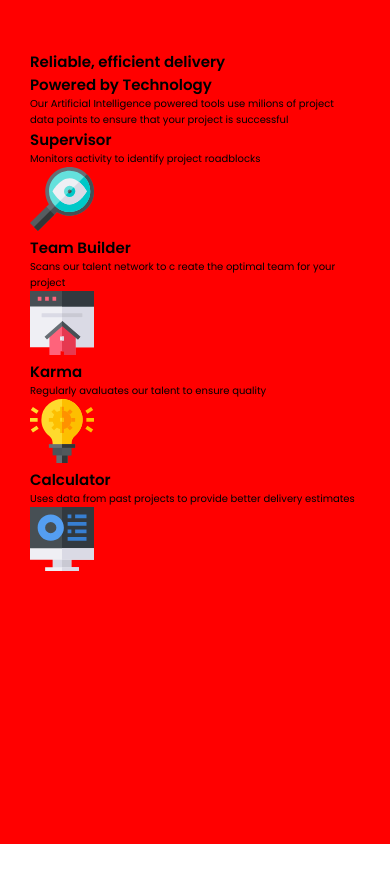
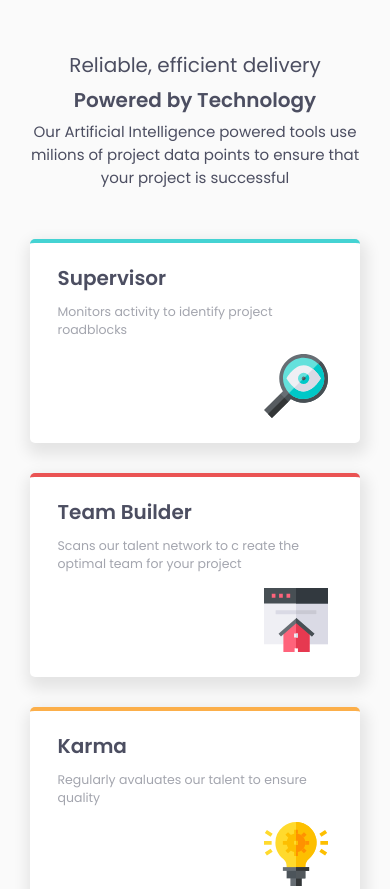
Before and after one commit to ImTomiiq/Four-card-feature-section, a plain HTML site: page index.html in a window 390 px wide. Shown: the top 889 px of the page. Before the commit the page ends 844 px from the top, so only its background shows below. Drawn offline with Linux system fonts and the light colour scheme.

Commit message:
Finished mobile design

```diff
--- a/index.html
+++ b/index.html
@@ -10,19 +10,18 @@
   </head>
   <body>
     <main class="container">
-      <section class="text">
+      <div class="text">
         <div class="text__container">
-          <h1 class="card__header">Reliable, efficient delivery</h1>
-          <h2 class="card__subheader">Powered by Technology</h2>
-          <p class="card__content">
+          <h2 class="text__subheader">Reliable, efficient delivery</h2>
+          <h1 class="text__header">Powered by Technology</h1>
+          <p class="text__content">
             Our Artificial Intelligence powered tools use milions of project
             data points to ensure that your project is successful
           </p>
         </div>
-      </section>
+      </div>
 
-      <section class="card">
-        <div class="card__supervisor">
+      <div class="card">
         <h1 class="card__header">Supervisor</h1>
         <p class="card__content">
           Monitors activity to identify project roadblocks
@@ -34,11 +33,10 @@
         />
       </div>
 
-        <div class="card__team-builder">
+      <div class="card card__team-builder">
         <h1 class="card__header">Team Builder</h1>
         <p class="card__content">
-            Scans our talent network to c reate the optimal team for your
-            project
+          Scans our talent network to c reate the optimal team for your project
         </p>
         <img
           class="card__img"
@@ -46,14 +44,14 @@
           alt="Supervisor Icon"
         />
       </div>
-        <div class="card__team-builder">
+      <div class="card card__team-builder">
         <h1 class="card__header">Karma</h1>
         <p class="card__content">
           Regularly avaluates our talent to ensure quality
         </p>
         <img class="card__img" src="icon-karma.svg" alt="Supervisor Icon" />
       </div>
-        <div class="card__team-builder">
+      <div class="card card__team-builder">
         <h1 class="card__header">Calculator</h1>
         <p class="card__content">
           Uses data from past projects to provide better delivery estimates
@@ -64,7 +62,6 @@
           alt="Supervisor Icon"
         />
       </div>
-      </section>
     </main>
   </body>
 </html>
--- a/style.scss
+++ b/style.scss
@@ -24,8 +24,73 @@ $color-grayish-blue: hsl(229, 6%, 66%);
 $color-very-light-gray: hsl(0, 0%, 98%);
 
 .container {
-  background-color: red;
+  background-color: $color-very-light-gray;
   width: 100%;
-  height: 100vh;
+  height: 100%;
   padding: 5rem 3rem;
 }
+
+.text {
+  color: $color-very-dark-blue;
+  &__container {
+    text-align: center;
+    font-size: 2rem;
+  }
+  &__subheader {
+    font-weight: 400;
+    font-size: 1em;
+  }
+  &__header {
+    font-weight: 600;
+    font-size: 1em;
+    margin-block: 0.5rem;
+  }
+  &__content {
+    font-weight: 400;
+    font-size: 0.75em;
+  }
+}
+
+.card {
+  font-size: inherit;
+  background-color: white;
+  padding: 2rem 2.75rem;
+  max-width: 50rem;
+  border-radius: 0.5rem;
+  box-shadow: 2px 7px 15px 5px rgba(0, 0, 0, 0.09);
+  &:nth-of-type(2) {
+    margin-top: 5rem;
+    border-top: 4px solid $color-cyan;
+  }
+  &:nth-of-type(3) {
+    border-top: 4px solid $color-red;
+  }
+  &:nth-of-type(4) {
+    border-top: 4px solid $color-orange;
+  }
+  &:nth-of-type(5) {
+    border-top: 4px solid $color-blue;
+  }
+
+  &:nth-of-type(3),
+  &:nth-of-type(4),
+  &:nth-of-type(5) {
+    margin-top: 3rem;
+  }
+
+  &__header {
+    font-size: 2em;
+    padding-bottom: 1rem;
+    color: $color-very-dark-blue;
+  }
+  &__content {
+    font-size: 1.25em;
+    width: 100%;
+    padding-bottom: 1.5rem;
+    color: $color-grayish-blue;
+  }
+  &__img {
+    font-size: 2em;
+    margin-left: 75%;
+  }
+}
```
Also changed, not shown: dist/style.css, 1 other file. Lines whose indentation alone changed are shown as unchanged.
